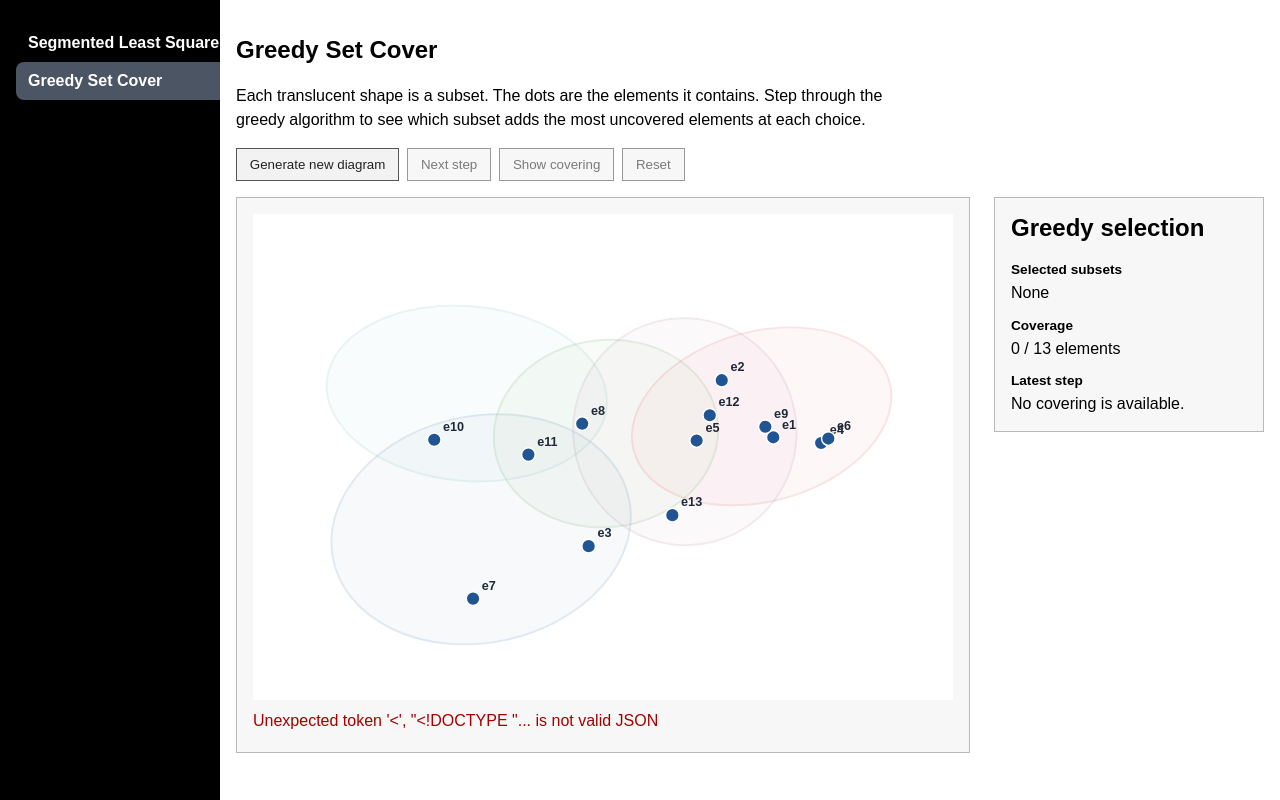
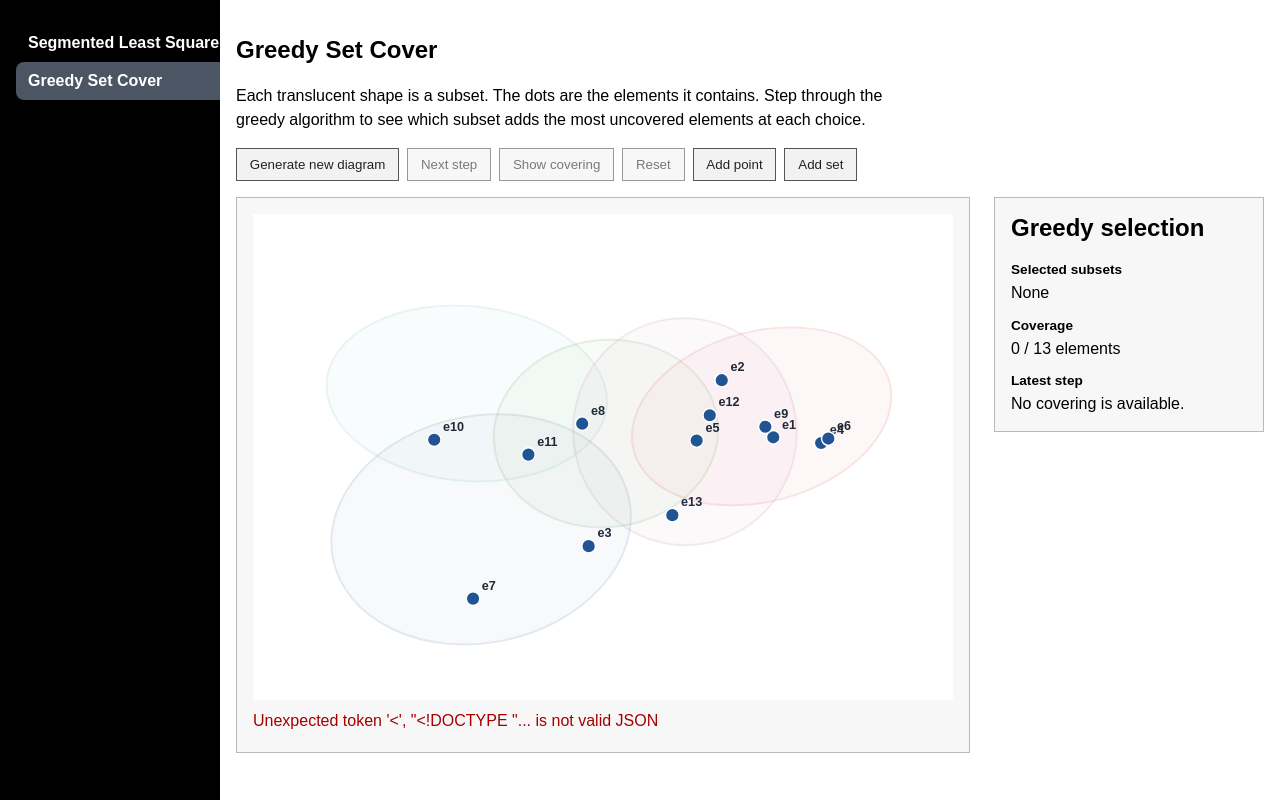
Before and after one commit to CategorIAN/optimization-lab, a Django app: page /greedy-set-cover/ in a window 1280 px wide. Run offline with Django 5.2, Linux system fonts and the light colour scheme.

Commit message:
Created greedy set cover visualization.

```diff
--- a/web/visualizations/templates/visualizations/greedy_set_cover.html
+++ b/web/visualizations/templates/visualizations/greedy_set_cover.html
@@ -10,12 +10,14 @@
     .set-cover-controls button { padding: 0.5rem 0.8rem; border: 1px solid #555; background: #f2f2f2; color: #222; cursor: pointer; }
     .set-cover-controls button:hover:not(:disabled) { background: #e1e1e1; }
     .set-cover-controls button:disabled { cursor: not-allowed; opacity: 0.6; }
+    .set-cover-controls button.is-active { background: #1f2937; color: #fff; }
     .set-cover-layout { display: grid; grid-template-columns: minmax(0, 1fr) 270px; gap: 1.5rem; align-items: start; }
     .set-cover-plot, .set-cover-summary { padding: 1rem; border: 1px solid #b9b9b9; background: #f7f7f7; }
     #set-cover-svg { display: block; width: 100%; height: auto; background: #fff; }
     .subset-shape { transition: opacity 0.2s, stroke-width 0.2s, fill 0.2s; }
     .subset-shape.is-selected { fill: #f28e2b; fill-opacity: 0.38; stroke: #ba5700; stroke-width: 4; }
     .subset-shape.is-faded { opacity: 0.16; }
+    .subset-preview { fill: #f28e2b; fill-opacity: 0.16; stroke: #ba5700; stroke-width: 2; stroke-dasharray: 7 5; pointer-events: none; }
     .element-dot { fill: #205493; stroke: #fff; stroke-width: 1.5; }
     .element-dot.is-covered { fill: #228b22; }
     .element-label { font-size: 13px; font-weight: 700; fill: #1f2937; pointer-events: none; }
@@ -38,6 +40,8 @@
         <button id="next-step" type="button">Next step</button>
         <button id="show-covering" type="button">Show covering</button>
         <button id="reset-covering" type="button">Reset</button>
+        <button id="add-point" type="button" aria-pressed="false">Add point</button>
+        <button id="add-set" type="button" aria-pressed="false">Add set</button>
     </div>
     <div class="set-cover-layout">
         <div class="set-cover-plot">
@@ -64,6 +68,8 @@
     const nextButton = document.getElementById("next-step");
     const showButton = document.getElementById("show-covering");
     const resetButton = document.getElementById("reset-covering");
+    const addPointButton = document.getElementById("add-point");
+    const addSetButton = document.getElementById("add-set");
     const status = document.getElementById("set-cover-status");
     const selectedSubsets = document.getElementById("selected-subsets");
     const coverageCount = document.getElementById("coverage-count");
@@ -75,6 +81,9 @@
     let greedyOrder = [];
     let selectedCount = 0;
     let latestStep = "";
+    let editMode = null;
+    let previewShape = null;
+    let isUpdating = false;
 
     function pointInside(point, shape) {
         const angle = (-shape.rotation * Math.PI) / 180;
@@ -85,6 +94,19 @@
         return (localX ** 2 / shape.rx ** 2) + (localY ** 2 / shape.ry ** 2) <= 1;
     }
     const random = (minimum, maximum) => minimum + Math.random() * (maximum - minimum);
+
+    function clientToSvgPoint(event) {
+        const screenMatrix = svg.getScreenCTM();
+        if (!screenMatrix) return null;
+        const point = svg.createSVGPoint();
+        point.x = event.clientX;
+        point.y = event.clientY;
+        return point.matrixTransform(screenMatrix.inverse());
+    }
+
+    function pointIsInDiagram(point) {
+        return point && point.x >= 0 && point.x <= width && point.y >= 0 && point.y <= height;
+    }
 
     function setStatus(message = "", isError = false) {
         status.textContent = message;
@@ -118,6 +140,31 @@
         return { shapes, elements, collection };
     }
 
+    function recalculateMembership() {
+        instance.collection = Object.fromEntries(instance.shapes.map(shape => [
+            shape.id,
+            instance.elements.filter(element => pointInside(element, shape)).map(element => element.id),
+        ]));
+    }
+
+    function nextId(prefix, items) {
+        const highestNumber = items.reduce((highest, item) => {
+            const match = new RegExp(`^${prefix}(\\d+)$`).exec(item.id);
+            return match ? Math.max(highest, Number(match[1])) : highest;
+        }, 0);
+        return `${prefix}${highestNumber + 1}`;
+    }
+
+    function setEditMode(mode) {
+        editMode = editMode === mode ? null : mode;
+        addPointButton.classList.toggle("is-active", editMode === "point");
+        addSetButton.classList.toggle("is-active", editMode === "set");
+        addPointButton.setAttribute("aria-pressed", String(editMode === "point"));
+        addSetButton.setAttribute("aria-pressed", String(editMode === "set"));
+        svg.style.cursor = editMode ? "crosshair" : "default";
+        setStatus(editMode === "point" ? "Add point mode: click inside a subset to add an element." : editMode === "set" ? "Add set mode: drag on the diagram to draw a circular subset." : "");
+    }
+
     function selectedIds() { return greedyOrder.slice(0, selectedCount); }
 
     function coveredElementIds() {
@@ -138,14 +185,17 @@
             return `<ellipse class="${classes.join(" ")}" cx="${shape.cx}" cy="${shape.cy}" rx="${shape.rx}" ry="${shape.ry}" fill="${shape.color}" fill-opacity="0.28" stroke="${shape.color}" stroke-width="2" transform="rotate(${shape.rotation} ${shape.cx} ${shape.cy})"><title>${shape.id}: ${(instance.collection[shape.id] || []).join(", ") || "no elements"}</title></ellipse>`;
         }).join("");
         const dots = instance.elements.map(element => `<circle class="element-dot${covered.has(element.id) ? " is-covered" : ""}" cx="${element.x}" cy="${element.y}" r="7" /><text class="element-label" x="${element.x + 9}" y="${element.y - 9}">${element.id}</text>`).join("");
-        svg.innerHTML = `${shapes}${dots}`;
+        const preview = previewShape ? `<circle class="subset-preview" cx="${previewShape.cx}" cy="${previewShape.cy}" r="${previewShape.r}" />` : "";
+        svg.innerHTML = `${shapes}${preview}${dots}`;
         selectedSubsets.textContent = selected.size ? [...selected].join(", ") : "None";
         coverageCount.textContent = `${covered.size} / ${instance.elements.length} elements`;
         stepDetail.textContent = latestStep || (instance.elements.length ? "Ready to select a subset." : "This instance has no elements.");
         const isComplete = complete || instance.elements.length === 0;
-        nextButton.disabled = isComplete;
-        showButton.disabled = isComplete;
-        resetButton.disabled = selectedCount === 0;
+        nextButton.disabled = isComplete || isUpdating;
+        showButton.disabled = isComplete || isUpdating;
+        resetButton.disabled = selectedCount === 0 || isUpdating;
+        addPointButton.disabled = isUpdating;
+        addSetButton.disabled = isUpdating;
     }
 
     async function calculateGreedyOrder() {
@@ -182,6 +232,26 @@
         }
     }
 
+    async function updateGreedyOrderAfterEdit(message) {
+        recalculateMembership();
+        greedyOrder = [];
+        selectedCount = 0;
+        latestStep = "Recalculating the greedy covering…";
+        isUpdating = true;
+        render();
+        try {
+            await calculateGreedyOrder();
+            latestStep = "Ready to select a subset.";
+            setStatus(`${message} The greedy covering was recalculated.`);
+        } catch (error) {
+            latestStep = "No covering is available.";
+            setStatus(error.message, true);
+        } finally {
+            isUpdating = false;
+            render();
+        }
+    }
+
     function takeNextStep() {
         if (selectedCount >= greedyOrder.length) return;
         const subsetId = greedyOrder[selectedCount];
@@ -211,10 +281,74 @@
         render();
     }
 
+    svg.addEventListener("pointerdown", event => {
+        if (isUpdating || editMode !== "set") return;
+        const point = clientToSvgPoint(event);
+        if (!pointIsInDiagram(point)) return;
+        previewShape = { cx: point.x, cy: point.y, r: 0 };
+        svg.setPointerCapture(event.pointerId);
+        render();
+    });
+
+    svg.addEventListener("pointermove", event => {
+        if (!previewShape || editMode !== "set") return;
+        const point = clientToSvgPoint(event);
+        if (!point) return;
+        previewShape.r = Math.hypot(point.x - previewShape.cx, point.y - previewShape.cy);
+        render();
+    });
+
+    svg.addEventListener("pointerup", async event => {
+        if (editMode === "point" && !isUpdating) {
+            const point = clientToSvgPoint(event);
+            if (!pointIsInDiagram(point)) return;
+            if (!instance.shapes.some(shape => pointInside(point, shape))) {
+                setStatus("New points must be placed inside at least one existing subset.", true);
+                return;
+            }
+            const elementId = nextId("e", instance.elements);
+            instance.elements.push({ id: elementId, x: point.x, y: point.y });
+            await updateGreedyOrderAfterEdit(`Added ${elementId}.`);
+            return;
+        }
+
+        if (!previewShape || editMode !== "set") return;
+        const point = clientToSvgPoint(event);
+        if (point) {
+            previewShape.r = Math.hypot(point.x - previewShape.cx, point.y - previewShape.cy);
+        }
+        const completedPreview = previewShape;
+        previewShape = null;
+        if (svg.hasPointerCapture(event.pointerId)) svg.releasePointerCapture(event.pointerId);
+        if (completedPreview.r < 12) {
+            setStatus("Drag farther to create a subset with a visible radius.", true);
+            render();
+            return;
+        }
+        const subset = {
+            id: nextId("S", instance.shapes),
+            cx: completedPreview.cx,
+            cy: completedPreview.cy,
+            rx: completedPreview.r,
+            ry: completedPreview.r,
+            rotation: 0,
+            color: colors[instance.shapes.length % colors.length],
+        };
+        instance.shapes.push(subset);
+        await updateGreedyOrderAfterEdit(`Added ${subset.id}.`);
+    });
+
+    svg.addEventListener("pointercancel", () => {
+        previewShape = null;
+        render();
+    });
+
     generateButton.addEventListener("click", generateDiagram);
     nextButton.addEventListener("click", takeNextStep);
     showButton.addEventListener("click", showCovering);
     resetButton.addEventListener("click", reset);
+    addPointButton.addEventListener("click", () => setEditMode("point"));
+    addSetButton.addEventListener("click", () => setEditMode("set"));
     generateDiagram();
 })();
 </script>
--- a/web/visualizations/tests.py
+++ b/web/visualizations/tests.py
@@ -50,6 +50,10 @@ class GreedySetCoverViewsTests(TestCase):
         self.assertEqual(response.status_code, 200)
         self.assertContains(response, "Generate new diagram")
         self.assertContains(response, "pointInside")
+        self.assertContains(response, "createSVGPoint")
+        self.assertContains(response, "getScreenCTM")
+        self.assertContains(response, "Add point")
+        self.assertContains(response, "Add set")
 
     def test_solve_endpoint_uses_existing_greedy_selection_order(self):
         response = self.client.post(
```
